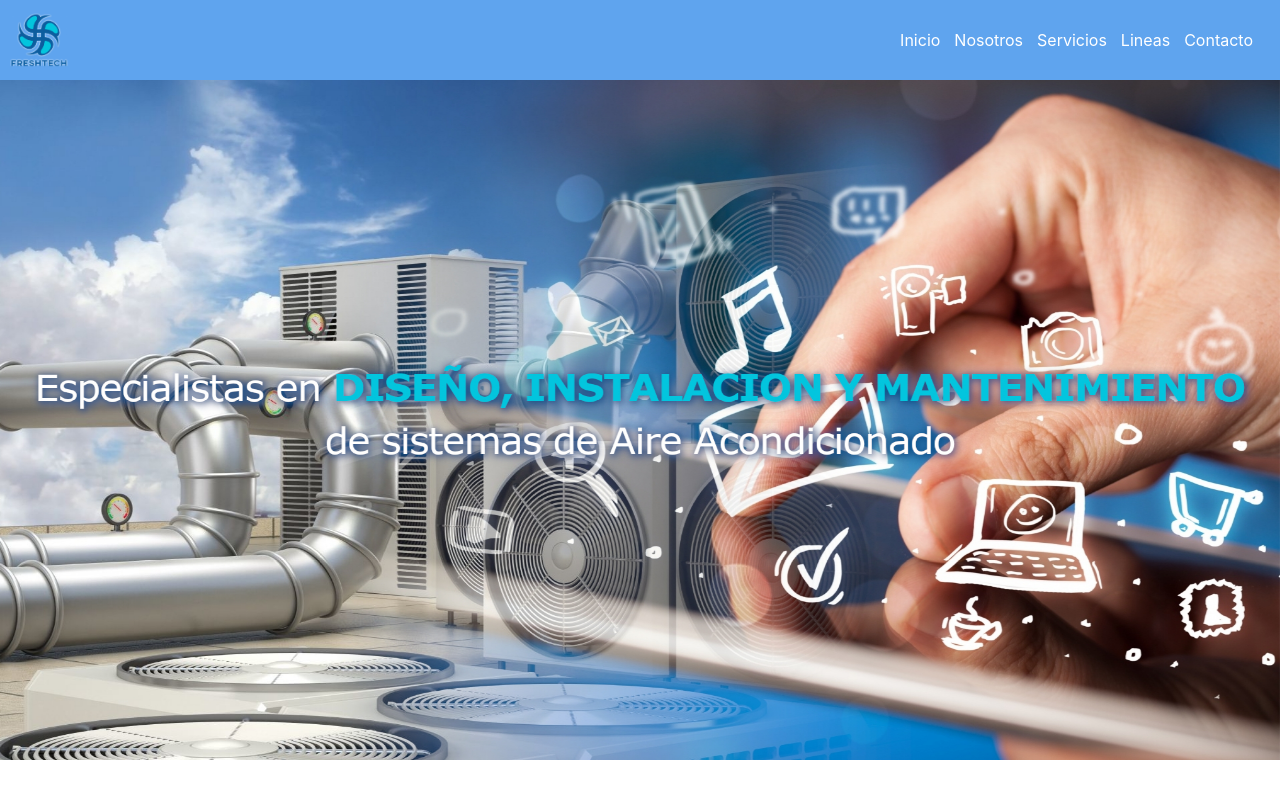
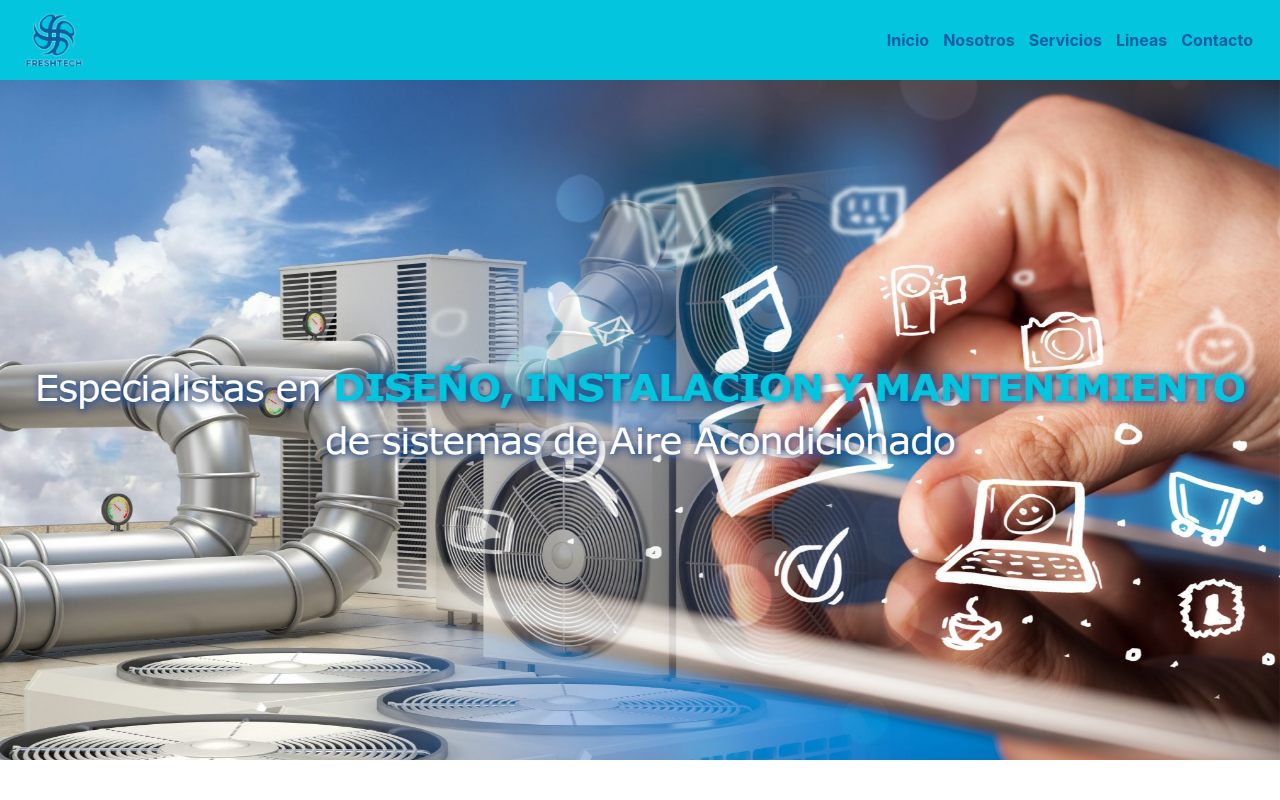
Before and after one commit to petudeveloper/freshtech-web-page, a React (Create React App) app: page / in a window 1280 px wide. Shown: the top 800 px of the page. Built offline with nearby package versions, Linux system fonts and the light colour scheme.

Commit message:
Update Navbar style.

```diff
--- a/src/components/NavBar/NavBar.module.css
+++ b/src/components/NavBar/NavBar.module.css
@@ -1,10 +1,11 @@
 .logo {
     width: 70px;
+    margin-left: 15px;
   }
 
 .navbar {
     padding: 5px;
-    background-color: #5fa4ee;
+    background-color: #03c5de;
     display: flex;
     justify-content: space-between;
     align-items: center;
@@ -18,5 +19,6 @@
 
 .list li {
     padding: 7px;
-    color: white;
+    color: #0c5e9f;
+    font-weight: bold;
   }
```
